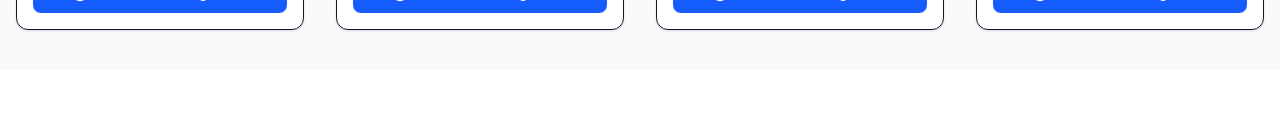
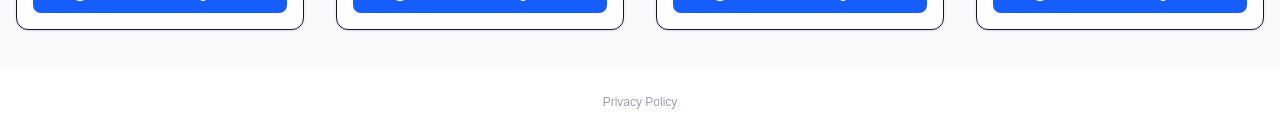
Before and after one commit to dorisccummings/coloring-book-app, a Next.js app: page / in a window 1280 px wide. Shown: the part 3294-3425 px from the top of the page. Before the commit the page ends 3364 px from the top, so only its background shows below. Built offline with nearby package versions, Linux system fonts and the light colour scheme; no server answers.

Commit message:
Added privacy Policy

```diff
--- a/app/layout.tsx
+++ b/app/layout.tsx
@@ -49,6 +49,9 @@
           crossOrigin="anonymous" // <--- Change 'crossorigin' to 'crossOrigin'
           strategy="afterInteractive"
         />
+        <footer className="w-full py-6 text-center text-gray-400 text-xs">
+  <a href="/privacy" className="hover:underline">Privacy Policy</a>
+</footer>
       </body>
     </html>
   );
```
Also changed, not shown: app/privacy/page.tsx (added).
